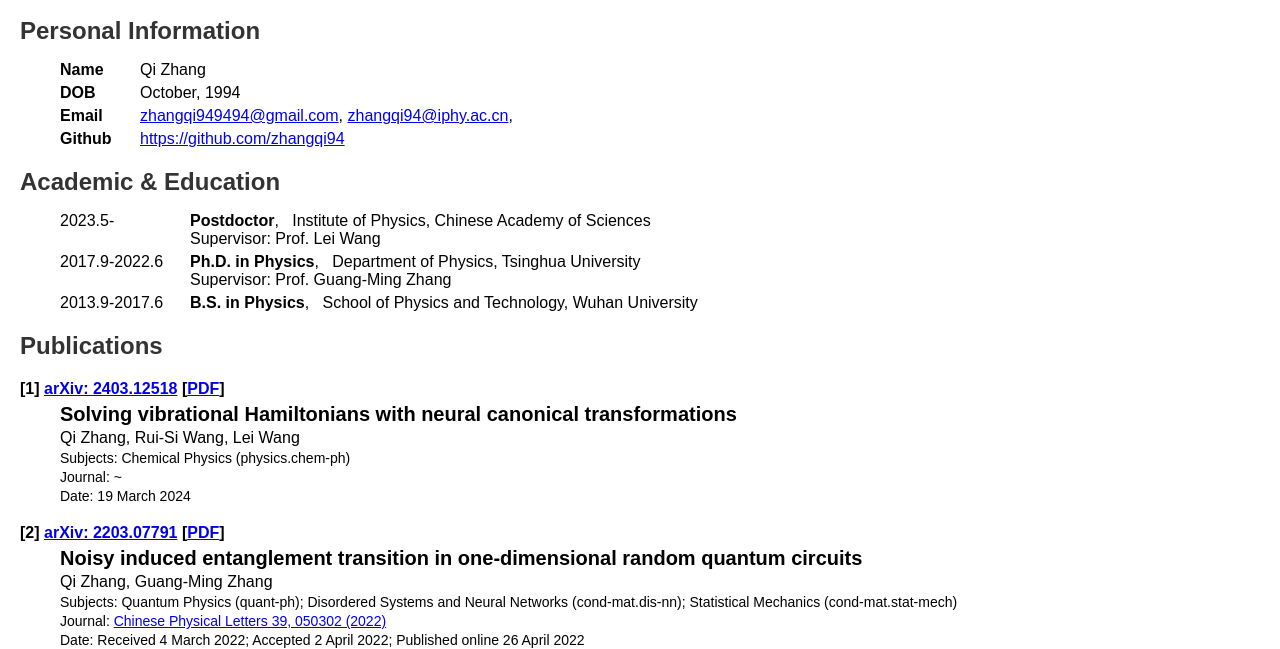
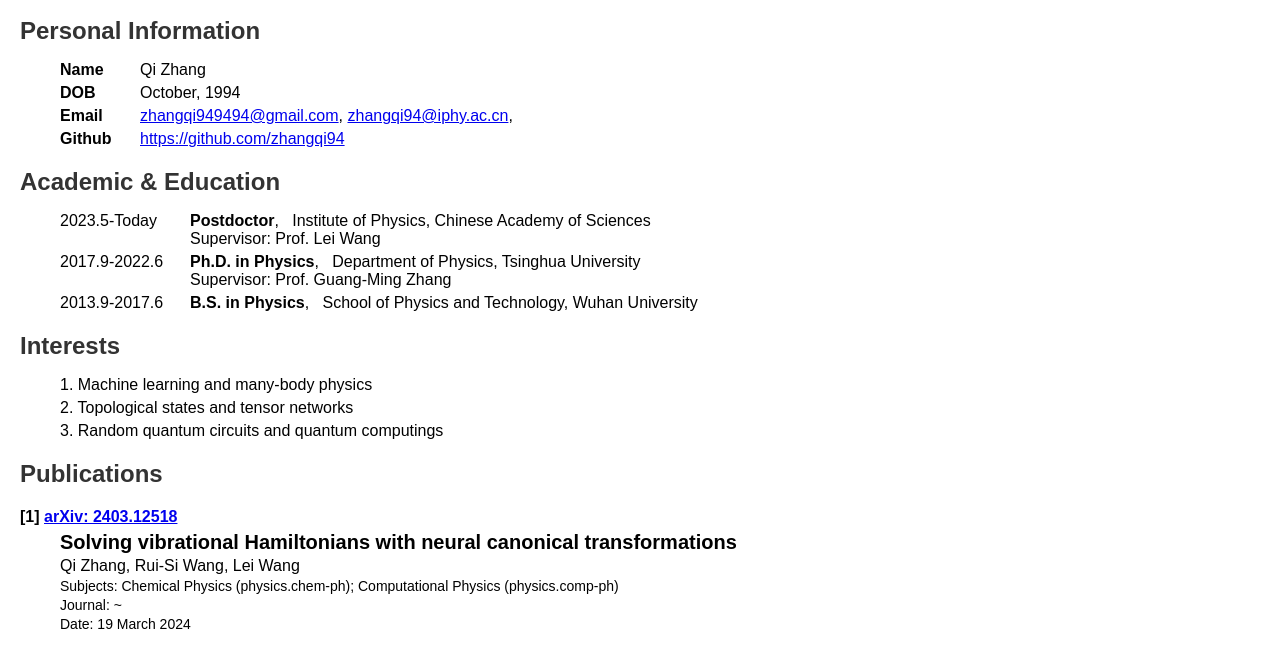
Before and after one commit to zhangqi94/zhangqi94.github.io, a plain HTML site: page index.html in a window 1280 px wide. Shown: the part 87-736 px from the top of the page. Drawn offline with Linux system fonts and the light colour scheme.

Commit message:
Update index.html

```diff
--- a/index.html
+++ b/index.html
@@ -121,7 +121,7 @@
         <h2 class="section-heading">Academic & Education</h2>
         <ul>
             <li class="list-itemedu">
-                <span class="date">2023.5-</span>
+                <span class="date">2023.5-Today</span>
                 <strong>Postdoctor</strong>,
                 &nbsp; Institute of Physics, Chinese Academy of Sciences
             </li>
@@ -148,7 +148,20 @@
         </ul>
     </div>
 
-
+    <div class="section interests">
+        <h2 class="section-heading">Interests</h2>
+        <ul class="list">
+            <li class="list-item">
+                1. Machine learning and many-body physics
+            </li>
+            <li class="list-item">
+                2. Topological states and tensor networks
+            </li>
+            <li class="list-item">
+                3. Random quantum circuits and quantum computings
+            </li>
+        </ul>
+    </div>
 
     <div class="section articles">
         <h2 class="section-heading">Publications</h2>
@@ -156,7 +169,7 @@
 
             <h3 class="article-heading">
                 <a href="https://arxiv.org/abs/2403.12518" target="_blank">arXiv: 2403.12518</a>
-                [<a href="https://arxiv.org/pdf/2403.12518.pdf" target="_blank">PDF</a>]
+                <!--[<a href="https://arxiv.org/pdf/2403.12518.pdf" target="_blank">PDF</a>]-->
             </h3>
             <ul class="article-list">
                 <ul class="article-title">
@@ -166,7 +179,7 @@
                     Qi Zhang, Rui-Si Wang, Lei Wang
                 </ul>
                 <ul class="article-item">
-                    Subjects: Chemical Physics (physics.chem-ph)
+                    Subjects: Chemical Physics (physics.chem-ph); Computational Physics (physics.comp-ph)
                 </ul>
                 <ul class="article-item">
                     Journal: ~
@@ -179,7 +192,7 @@
 
             <h3 class="article-heading">
                 <a href="https://arxiv.org/abs/2203.07791" target="_blank">arXiv: 2203.07791</a>
-                [<a href="https://arxiv.org/pdf/2203.07791.pdf" target="_blank">PDF</a>]
+                <!--[<a href="https://arxiv.org/pdf/2203.07791.pdf" target="_blank">PDF</a>]-->
             </h3>
             <ul class="article-list">
                 <ul class="article-title">
@@ -201,7 +214,7 @@
 
             <h3 class="article-heading">
                 <a href="https://arxiv.org/abs/2005.03841" target="_blank">arXiv: 2005.03841</a>
-                [<a href="https://arxiv.org/pdf/2005.03841.pdf" target="_blank">PDF</a>]
+                <!--[<a href="https://arxiv.org/pdf/2005.03841.pdf" target="_blank">PDF</a>]-->
             </h3>
             <ul class="article-list">
                 <ul class="article-title">
@@ -224,7 +237,7 @@
 
             <h3 class="article-heading">
                 <a href="https://arxiv.org/abs/1912.07836" target="_blank">arXiv: 1912.07836</a>
-                [<a href="https://arxiv.org/pdf/1912.07836.pdf" target="_blank">PDF</a>]
+                <!--[<a href="https://arxiv.org/pdf/1912.07836.pdf" target="_blank">PDF</a>]-->
             </h3>
             <ul class="article-list">
                 <ul class="article-title">
```
